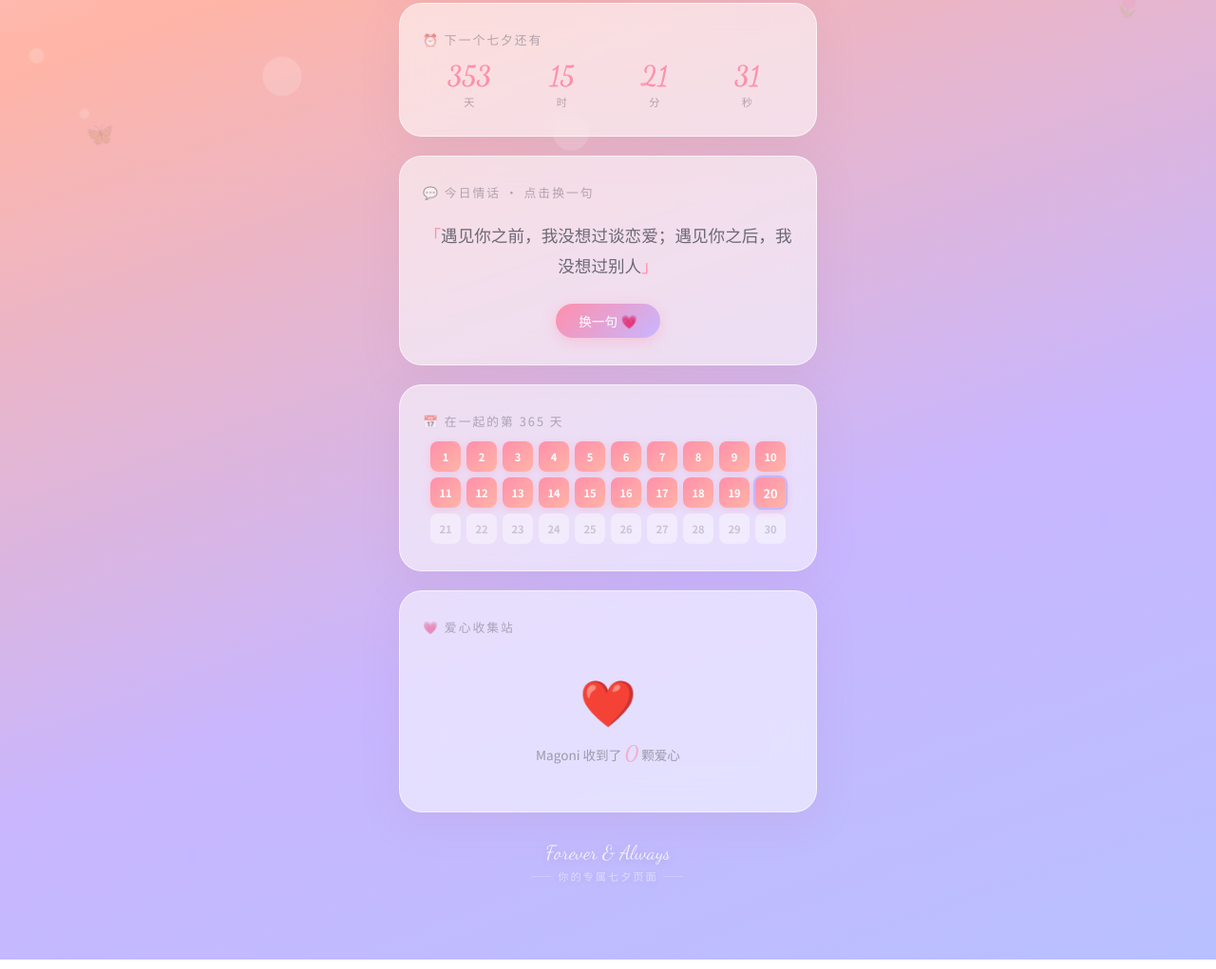
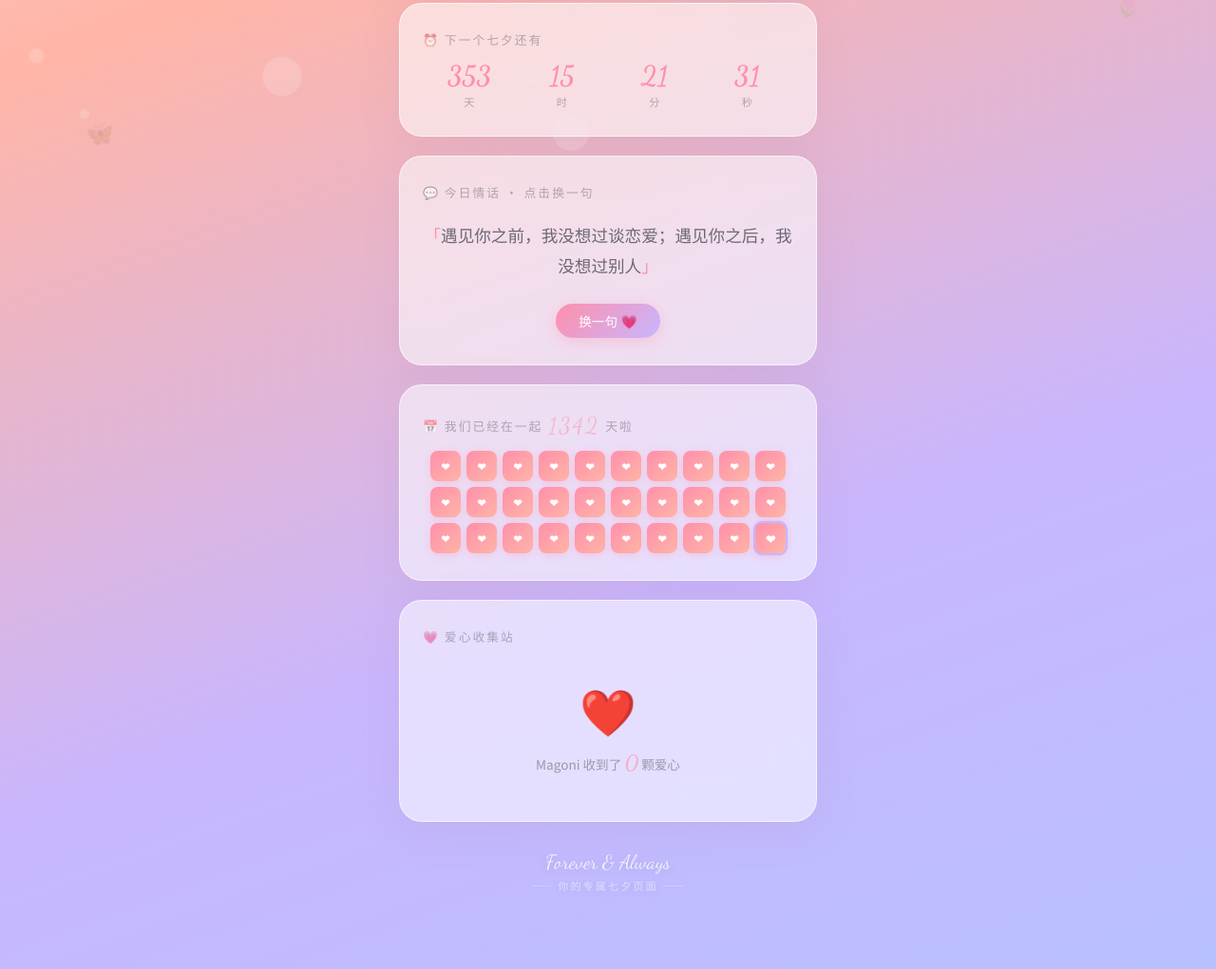
Before and after one commit to Enoye-ovo/pi-demo, a plain HTML site: page index.html in a window 1280 px wide. Shown: the part 522-1543 px from the top of the page at 95% size. Drawn offline with Linux system fonts and the light colour scheme.

Commit message:
从2022-12-16计算在一起天数 💕

```diff
--- a/index.html
+++ b/index.html
@@ -403,7 +403,7 @@
 
     <!-- 在一起打卡 -->
     <div class="card">
-      <div class="card-title">📅 在一起的第 365 天</div>
+      <div class="card-title">📅 我们已经在一起 <span id="dayNum" style="font-family:'Dancing Script',cursive;font-size:1.5rem;color:var(--pink);">--</span> 天啦</div>
       <div class="love-days" id="loveDays"></div>
     </div>
 
@@ -487,15 +487,20 @@
       }, 400);
     }
 
-    // 打卡日历
+    // 打卡日历 —— 从 2022-12-16 开始计算
+    const meetDate = new Date('2022-12-16');
+    const now = new Date();
+    const totalDays = Math.floor((now - meetDate) / 86400000);
+    document.getElementById('dayNum').textContent = totalDays;
+
+    // 显示最近 30 天的打卡，今天高亮
     const daysContainer = document.getElementById('loveDays');
-    const totalDays = 30;
-    const today = 20;
-    for (let i = 1; i <= totalDays; i++) {
+    const showDays = 30;
+    for (let i = 1; i <= showDays; i++) {
       const cell = document.createElement('div');
-      cell.className = 'day-cell ' + (i <= today ? 'filled' : 'empty');
-      if (i === today) cell.classList.add('today');
-      cell.textContent = i;
+      cell.className = 'day-cell filled';
+      if (i === showDays) cell.classList.add('today');
+      cell.textContent = '❤';
       daysContainer.appendChild(cell);
     }
 
```
